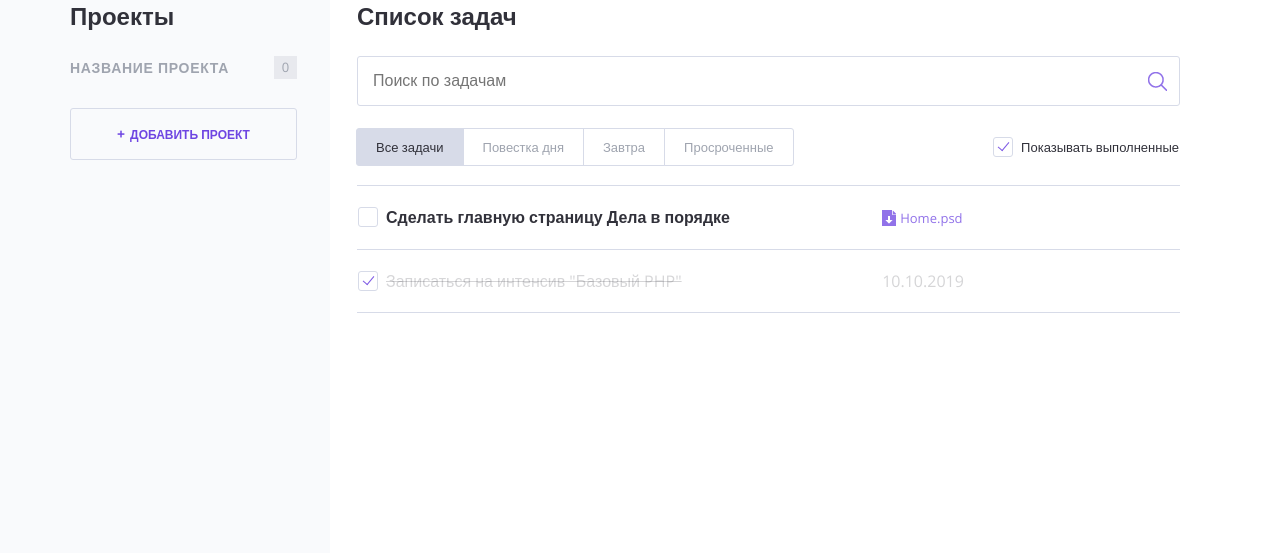
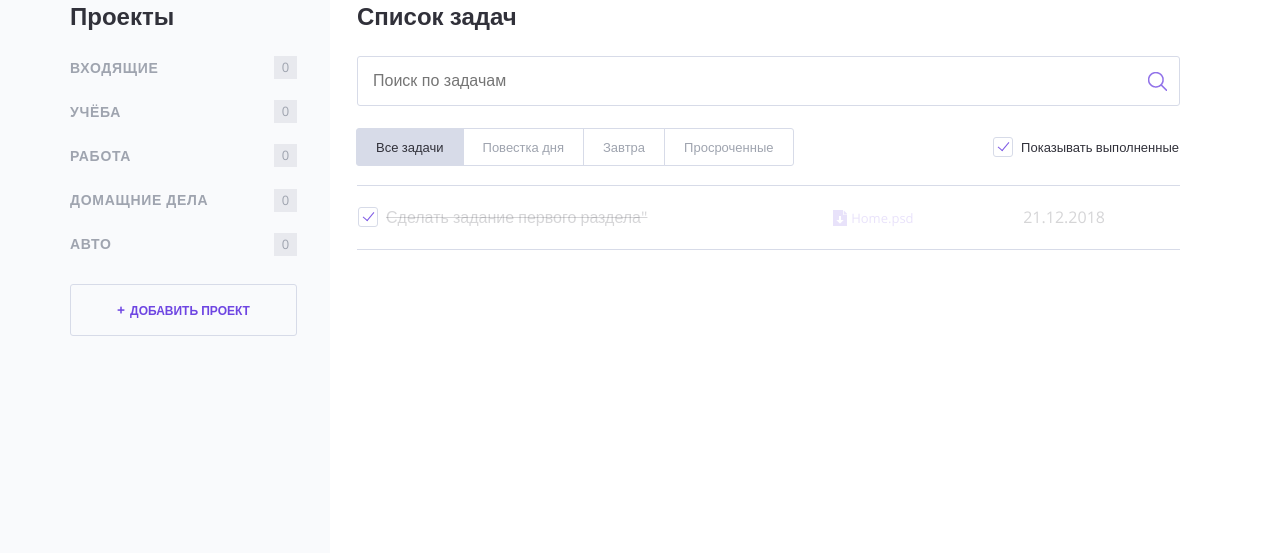
Before and after one commit to Vanhelm/196061-doingsdone-9, a PHP site: page / in a window 1280 px wide. Shown: the part 93-646 px from the top of the page. Run offline with PHP 8.4, Linux system fonts and the light colour scheme.

Commit message:
Работа с массивами

```diff
--- a/index.php
+++ b/index.php
@@ -1,6 +1,46 @@
 <?php
 // показывать или нет выполненные задачи
 $show_complete_tasks = rand(0, 1);
+$project = ["Входящие", "Учёба", "Работа", "Домащние дела", "Авто"];
+$tasks = [
+        [
+                'task' => 'Собеседование в IT компании',
+            'data' => '01.12.2018',
+            'category' => $project[2],
+            'complete' => 'нет'
+        ],
+    [
+            'task' => 'Выполнить тестовое задание',
+            'data' => '25.12.2018',
+            'category' => $project[2],
+            'complete' => 'нет',
+    ],
+    [
+        'task' => 'Сделать задание первого раздела',
+            'data' => '21.12.2018',
+            'category' => $project[1],
+            'complete' => 'да',
+    ],
+    [
+        'task' => 'Встреча с другом',
+            'data' => '22.12.2018',
+            'category' => $project[0],
+            'complete' => 'нет',
+    ],
+    [
+        'task' => 'Купить корм для кота',
+            'data' => 'нет',
+            'category' => $project[3],
+            'complete' => 'нет',
+    ],
+    [
+        'task' => 'Заказать пиццу',
+            'data' => 'нет',
+            'category' => $project[3],
+            'complete' => 'нет',
+    ]
+
+        ];
 ?>
 <!DOCTYPE html>
 <html lang="ru">
@@ -42,10 +82,12 @@ $show_complete_tasks = rand(0, 1);
 
                 <nav class="main-navigation">
                     <ul class="main-navigation__list">
+                        <?php foreach ($project as $key => $val) : ?>
                          <li class="main-navigation__list-item">
-                            <a class="main-navigation__list-item-link" href="#">Название проекта</a>
+                             <a class="main-navigation__list-item-link" href="#"><?=$val?></a>
                             <span class="main-navigation__list-item-count">0</span>
                         </li>
+                    <?php endforeach; ?>
                     </ul>
                 </nav>
 
@@ -78,35 +120,47 @@ $show_complete_tasks = rand(0, 1);
                 </div>
 
                 <table class="tasks">
-                    <tr class="tasks__item task">
+                    <?php foreach ($tasks as $key => $val) : ?>
+                    <?php if($show_complete_tasks == 0 and $val['complete']=='нет') : ?>
+                    <tr class="tasks__item task ">
                         <td class="task__select">
                             <label class="checkbox task__checkbox">
-                                <input class="checkbox__input visually-hidden task__checkbox" type="checkbox" value="1">
-                                <span class="checkbox__text">Сделать главную страницу Дела в порядке</span>
+                                <input  class="checkbox__input visually-hidden task__checkbox"  type="checkbox" value="1">
+                                <span class="checkbox__text"><?=$val['task'];?></span>
                             </label>
                         </td>
-
                          <td class="task__file">
                             <a class="download-link" href="#">Home.psd</a>
                         </td>
 
-                        <td class="task__date"></td>
+                        <td class="task__date"><?=$val['data'];?></td>
                     </tr>
+                    <?php endif?>
+                    <?php endforeach;?>
+
                     <!--показывать следующий тег <tr/>, если переменная $show_complete_tasks равна единице-->
-                    <?php if($show_complete_tasks == 1): ?>
-                        <tr class="tasks__item task task--completed">
+                   <?php foreach ($tasks as $key => $val) : ?>
+                    <?php if($val['complete']=='да' and $show_complete_tasks==1) : ?>
+                        <tr class="tasks__item task--completed">
                             <td class="task__select">
                                 <label class="checkbox task__checkbox">
                                     <input class="checkbox__input visually-hidden" type="checkbox" checked>
-            <span class="checkbox__text">Записаться на интенсив "Базовый PHP"</span>
+                                    <span class="checkbox__text"><?=$val['task']?>"</span>
                                 </label>
                             </td>
-    <td class="task__date">10.10.2019</td>
+                            <td class="task__file">
+                                <a class="download-link" href="#">Home.psd</a>
+                            </td>
+                            <td class="task__date"><?=$val['data']?></td>
 
                             <td class="task__controls">
                             </td>
                         </tr>
-<?php endif ?>
+
+                    <?php endif?>
+                    <?php endforeach;?>
+
+
                 </table>
             </main>
         </div>
```
Lines whose indentation alone changed are shown as unchanged.
